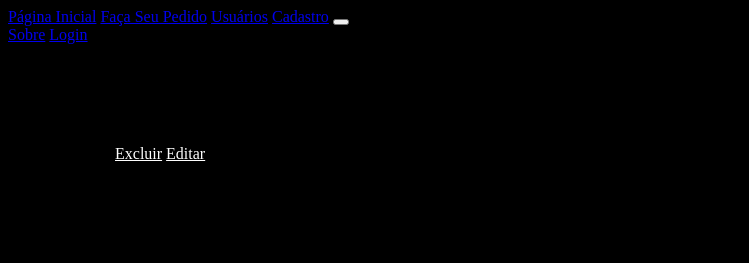
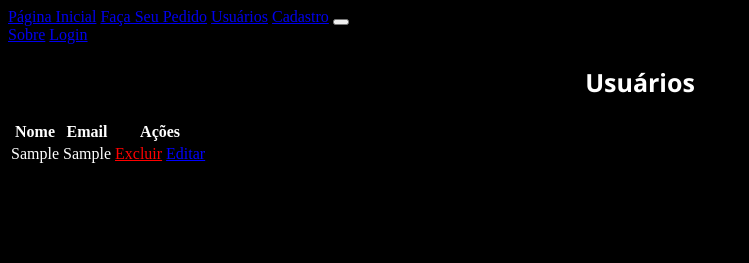
Before and after one commit to Leandro-Santos-Santos/Trabalho-de-Django, a Django app: template myproject/principal/templates/usuarios.html in a window 1280 px wide. Shown: the top 263 px of the page, without its empty margins (0-749 px from the left). Run offline with Django 5.2, Linux system fonts and the light colour scheme; the template is opened without the code that fills it: most values are stand-ins (such as "Sample title", 1, 10 or a date in 2020).

Commit message:
finalizar o projeto corrigindo uns erros no banco de dados

```diff
--- a/myproject/myproject/urls.py
+++ b/myproject/myproject/urls.py
@@ -28,14 +28,13 @@ urlpatterns = [
     path('cadastro/', views.cadastro, name='cadastro'),
     path('usuarios/', views.usuarios, name='usuarios'),
     path('editarusuario/<int:id>', views.editarusuario, name='editarusuario'),
-    path('excluirusuario/int:id>/', views.excluirusuario, name='excluirusuario'),
+    path('excluirusuario/<int:id>/', views.excluirusuario, name='excluirusuario'),
 
     path('pedido/', views.pedido, name='pedido'),
     path('sobre', views.sobre, name='sobre'),
     path('contato/', views.contato, name='contato'),
     path('login/', views.login, name='login'),
     path('contatos/', views.contatos, name='contatos'),
-    path('accounts/', include('django.contrib.auth.urls')),
     path('atendimento/<int:id>/',views.atenderchamado, name='atendimento_detail'),
 ]
 
--- a/myproject/principal/mysql_config.py
+++ b/myproject/principal/mysql_config.py
@@ -46,6 +46,8 @@ def conecta_no_banco_de_dados():
 
         cursor.execute('CREATE TABLE usuarios (id INT AUTO_INCREMENT PRIMARY KEY, nome VARCHAR(255), email VARCHAR(255), senha VARCHAR(255));')
 
+        cursor.execute('CREATE TABLE pedidos (id INT AUTO_INCREMENT PRIMARY KEY, nome VARCHAR(255), email VARCHAR(255), tipo_hamburguer VARCHAR(50), valor_total DECIMAL(10,2));')
+
         cursor.execute('CREATE TABLE usuario_contato (usuario_id INT NOT NULL, contato_id INT NOT NULL, situacao VARCHAR(255) NOT NULL, PRIMARY KEY (usuario_id, contato_id), FOREIGN KEY (usuario_id) REFERENCES usuarios(id) ON DELETE CASCADE, FOREIGN KEY (contato_id) REFERENCES contatos(id_contato) ON DELETE CASCADE);')
         hoc.commit()
         nome="LEO"
--- a/myproject/principal/templates/pedido.html
+++ b/myproject/principal/templates/pedido.html
@@ -9,3 +9,7 @@ O token CSRF ajuda a proteger o formulário contra ataques de CSRF, que podem se
 A tag {{ form.as_p }} usa o método as_p da classe do formulário para gerar o HTML em formato de parágrafos (<p>). -->
   <button type="submit">Enviar</button>
 </form>
+
+<footer style="background-color: #292c37; color: white; text-align: center; padding: 10px 0; position: fixed; width: 100%; bottom: 0;">
+  <p>&copy; 2024 Meu Site. Todos os direitos reservados.</p>
+</footer>
--- a/myproject/principal/templates/usuarios.html
+++ b/myproject/principal/templates/usuarios.html
@@ -4,25 +4,25 @@ Usuários TI
 {%endblock%}
 {% block conteudo%}
 {% load static %}
-    <h2 style="text-align: center; font-size: 25px; font-family: Segoe UI;">Usuários</h2>
+    <h2 style="text-align: center; font-size: 25px; font-family: Segoe UI; color:white;">Usuários</h2>
 
     <table>
       <thead>
           <tr>
-              <th>Nome</th>
-              <th>Email</th>
-              <th>Ações</th>
+              <th style="color:white">Nome</th>
+              <th style="color:white">Email</th>
+              <th style="color:white">Ações</th>
           </tr>
       </thead>
 
       <tbody>
           {% for usuario in usuarios %}
               <tr>
-                  <td>{{ usuario.1 }}</td>
-                  <td>{{ usuario.2 }}</td>
+                  <td style="color:white">{{ usuario.1 }}</td>
+                  <td style="color:white">{{ usuario.2 }}</td>
                   <td>
-                    <a href="/excluirususario/{{ usuario.0}}" class="excluir" style="color: white;">Excluir</a>
-                    <a href="/editarusuario/{{ usuario.0}}" class="editar" style="color: white;">Editar</a>
+                    <a href="/excluirususario/{{ usuario.0}}" style="color: red;" class="excluir">Excluir</a>
+                    <a href="/editarusuario/{{ usuario.0}}" style="color:blue;" class="editar">Editar</a>
 
                 </td>
               </tr>
@@ -33,4 +33,7 @@ Usuários TI
         <img class="imgpython"  src="{% static 'giphy.gif' %}" alt="">
               </div>
 
+<footer style="background-color: #292c37; color: white; text-align: center; padding: 10px 0; position: fixed; width: 100%; bottom: 0;">
+    <p>&copy; 2024 Meu Site. Todos os direitos reservados.</p>
+</footer>
 {%endblock%}
--- a/myproject/principal/views.py
+++ b/myproject/principal/views.py
@@ -29,7 +29,7 @@ def pedido(request):
                 email = form.cleaned_data['email']
                 tipo_hamburguer = form.cleaned_data['tipo_hamburguer']
                 valor_total = form.cleaned_data['valor_total']
-                sql = "INSERT INTO pedido (nome, email, tipo_hamburguer, valor_total) VALUES (%s, %s, %s, %s)"
+                sql = "INSERT INTO pedidos (nome, email, tipo_hamburguer, valor_total) VALUES (%s, %s, %s, %s)"
                 values = (nome, email, tipo_hamburguer, valor_total)
 
                 # Executar consulta SQL e confirmar alterações
@@ -109,7 +109,7 @@ def login(request):
                 request.session['usuario_id'] = usuario[0]  # Iniciar sessão do usuário
 
 
-                return redirect('paginainicial')
+                return redirect('index')
             else:
                 print('Email ou senha inválidos.')
                     # Autenticação falhou, exibir mensagem de erro
```
